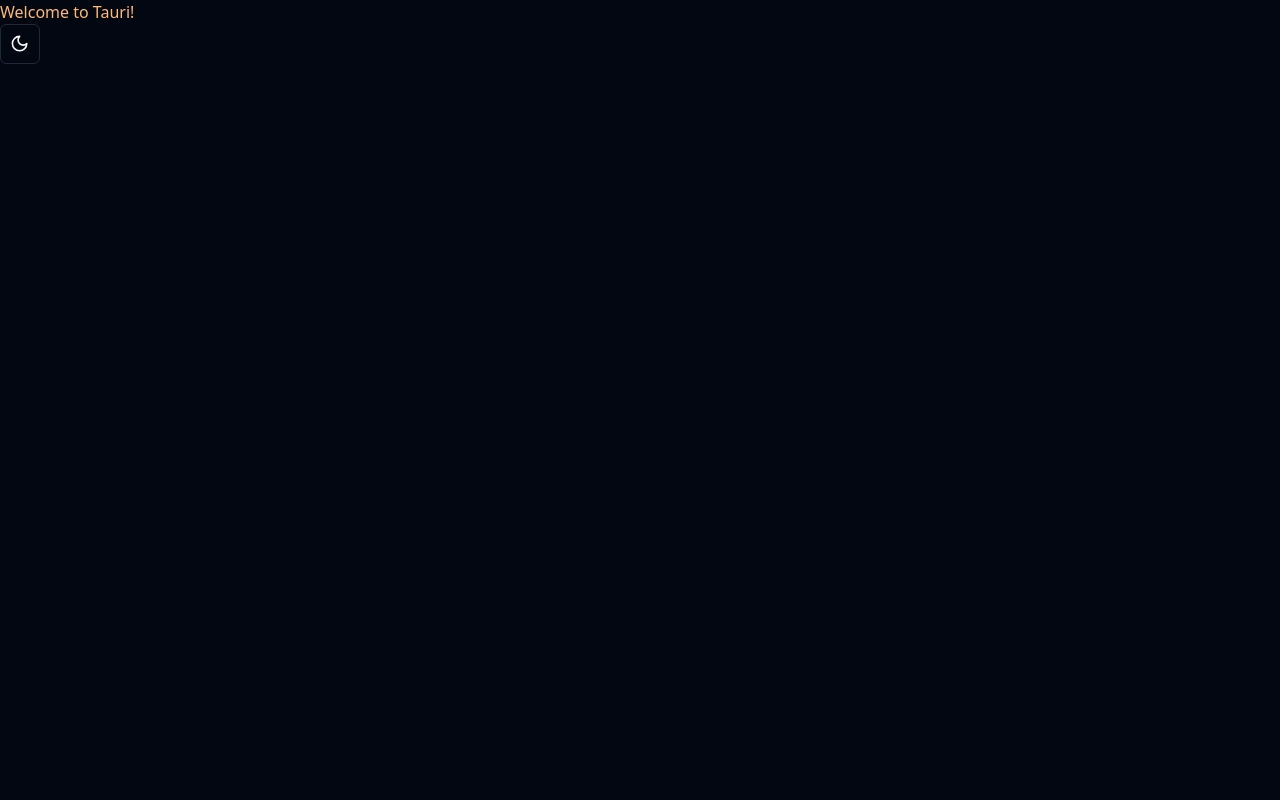
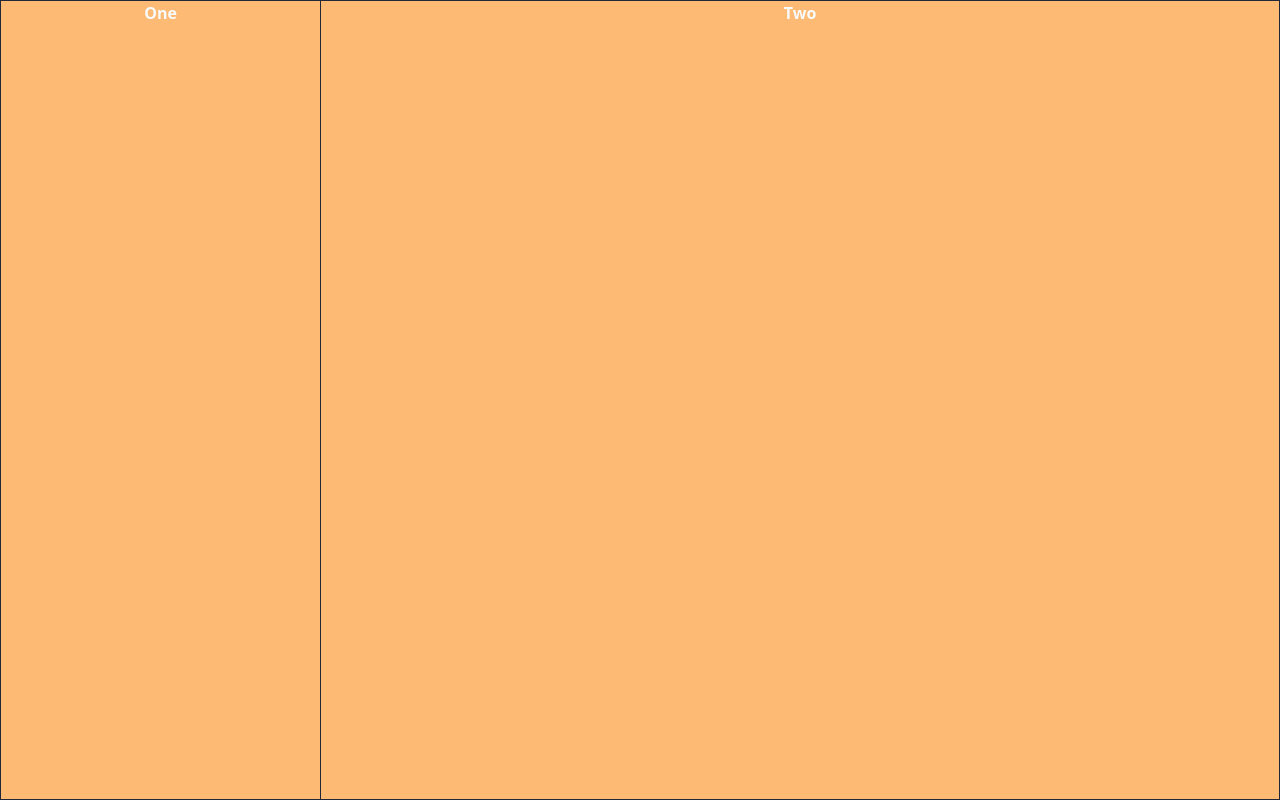
Before and after one commit to lemathurin/presentation-app, a React (Vite) app: page / in a window 1280 px wide. Built offline with nearby package versions, Linux system fonts and the light colour scheme.

Commit message:
added base layout

```diff
--- a/package.json
+++ b/package.json
@@ -18,6 +18,7 @@
     "lucide-react": "^0.372.0",
     "react": "^18.2.0",
     "react-dom": "^18.2.0",
+    "react-resizable-panels": "^2.0.18",
     "tailwind-merge": "^2.3.0",
     "tailwindcss-animate": "^1.0.7"
   },
--- a/src/App.tsx
+++ b/src/App.tsx
@@ -1,14 +1,34 @@
 import { ThemeProvider } from "@/components/theme-provider";
 import { ModeToggle } from "@/components/mode-toggle";
+import {
+  ResizableHandle,
+  ResizablePanel,
+  ResizablePanelGroup,
+} from "@/components/ui/resizable";
 
 function App() {
   return (
-    <div>
-      <ThemeProvider defaultTheme="dark" storageKey="vite-ui-theme">
-        <h1 className="text-orange-300">Welcome to Tauri!</h1>
-        <ModeToggle />
-      </ThemeProvider>
-    </div>
+    <ThemeProvider defaultTheme="dark" storageKey="vite-ui-theme">
+      <div className="bg-orange-300 w-screen h-screen">
+        <ResizablePanelGroup
+          direction="horizontal"
+          className="max-w-full border"
+        >
+          <ResizablePanel defaultSize={25} minSize={20}>
+            {/* add this later collapsible={true} */}
+            <div className="flex items-center justify-center">
+              <span className="font-semibold">One</span>
+            </div>
+          </ResizablePanel>
+          <ResizableHandle />
+          <ResizablePanel defaultSize={75} minSize={40}>
+            <div className="flex items-center justify-center">
+              <span className="font-semibold">Two</span>
+            </div>
+          </ResizablePanel>
+        </ResizablePanelGroup>
+      </div>
+    </ThemeProvider>
   );
 }
 
--- /dev/null
+++ b/src/components/ui/resizable.tsx
@@ -0,0 +1,43 @@
+import { GripVertical } from "lucide-react"
+import * as ResizablePrimitive from "react-resizable-panels"
+
+import { cn } from "@/lib/utils"
+
+const ResizablePanelGroup = ({
+  className,
+  ...props
+}: React.ComponentProps<typeof ResizablePrimitive.PanelGroup>) => (
+  <ResizablePrimitive.PanelGroup
+    className={cn(
+      "flex h-full w-full data-[panel-group-direction=vertical]:flex-col",
+      className
+    )}
+    {...props}
+  />
+)
+
+const ResizablePanel = ResizablePrimitive.Panel
+
+const ResizableHandle = ({
+  withHandle,
+  className,
+  ...props
+}: React.ComponentProps<typeof ResizablePrimitive.PanelResizeHandle> & {
+  withHandle?: boolean
+}) => (
+  <ResizablePrimitive.PanelResizeHandle
+    className={cn(
+      "relative flex w-px items-center justify-center bg-border after:absolute after:inset-y-0 after:left-1/2 after:w-1 after:-translate-x-1/2 focus-visible:outline-none focus-visible:ring-1 focus-visible:ring-ring focus-visible:ring-offset-1 data-[panel-group-direction=vertical]:h-px data-[panel-group-direction=vertical]:w-full data-[panel-group-direction=vertical]:after:left-0 data-[panel-group-direction=vertical]:after:h-1 data-[panel-group-direction=vertical]:after:w-full data-[panel-group-direction=vertical]:after:-translate-y-1/2 data-[panel-group-direction=vertical]:after:translate-x-0 [&[data-panel-group-direction=vertical]>div]:rotate-90",
+      className
+    )}
+    {...props}
+  >
+    {withHandle && (
+      <div className="z-10 flex h-4 w-3 items-center justify-center rounded-sm border bg-border">
+        <GripVertical className="h-2.5 w-2.5" />
+      </div>
+    )}
+  </ResizablePrimitive.PanelResizeHandle>
+)
+
+export { ResizablePanelGroup, ResizablePanel, ResizableHandle }
```
Also changed, not shown: 1 other file (tests, documents, lock files or other folders).
